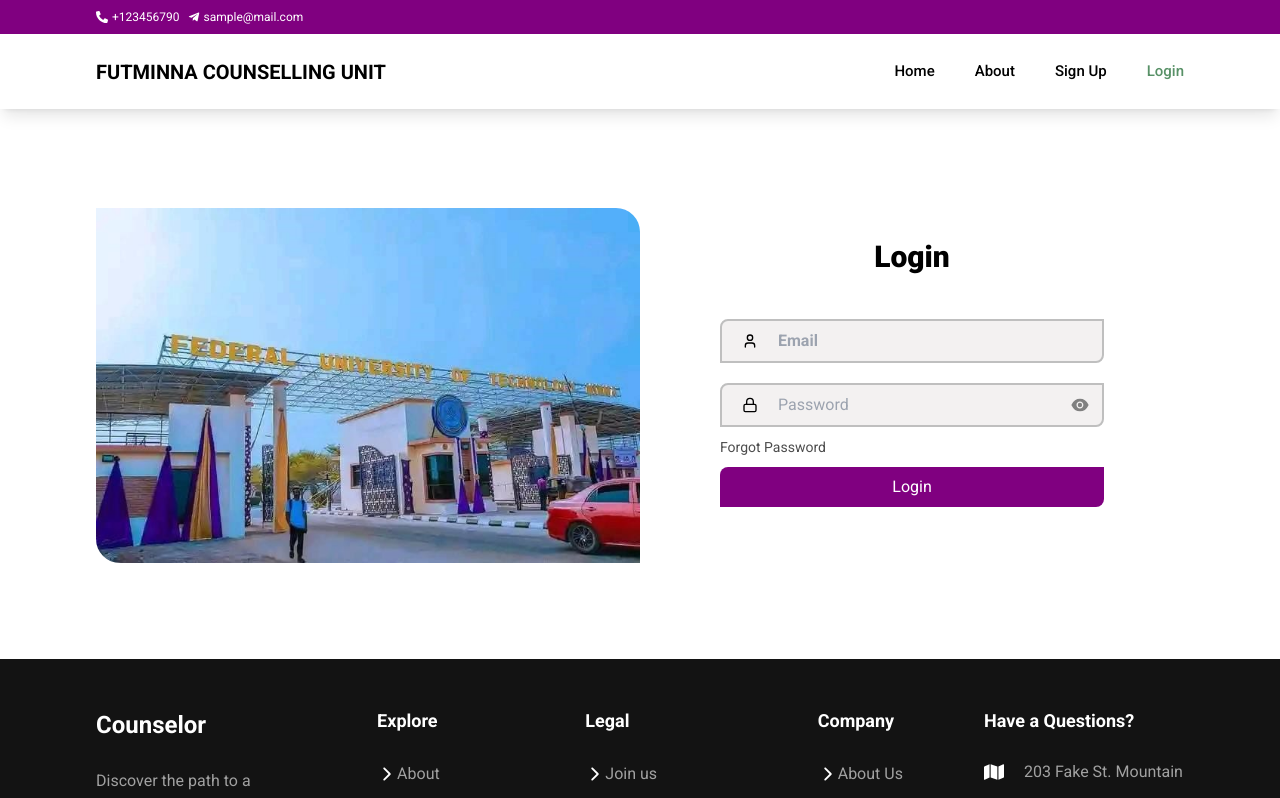
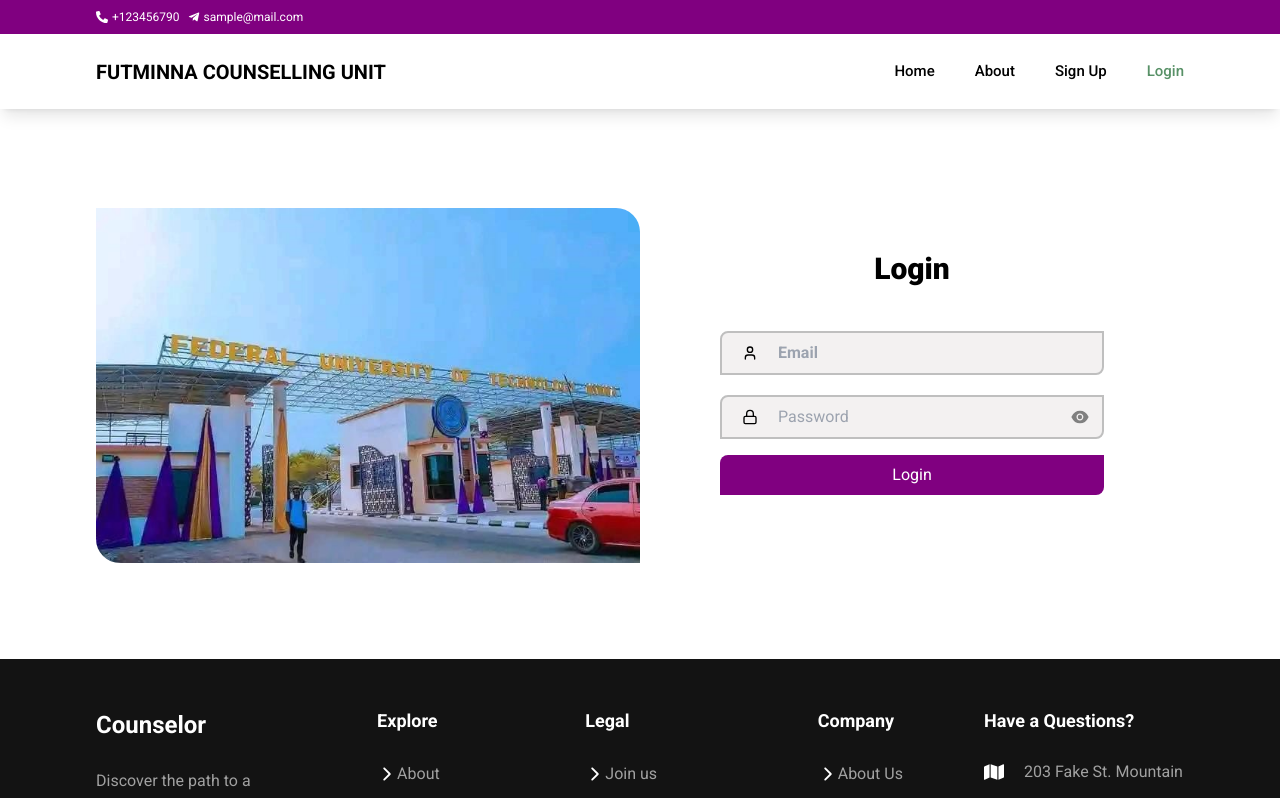
Before and after one commit to moonDev0/fawwaz, a Next.js app: page /login in a window 1280 px wide. Shown: the top 798 px of the page. Built offline with nearby package versions, Linux system fonts and the light colour scheme.

Commit message:
first commit

```diff
--- a/components/login.jsx
+++ b/components/login.jsx
@@ -87,7 +87,6 @@
                 {showPassword ? <AiFillEyeInvisible /> : <AiFillEye />}
               </i>
             </div>
-            <Link href="/forgotPassword" className="text-primary text-[14px]">Forgot Password</Link>
             <button disabled={isLoading} className='mt-2 bg-secondary text-white w-full rounded-br-lg rounded-tl-lg py-2'>{isLoading ? "..." : "Login"}</button>
           </form>
         </div>
```
Also changed, not shown: 1 other file (tests, documents, lock files or other folders).
